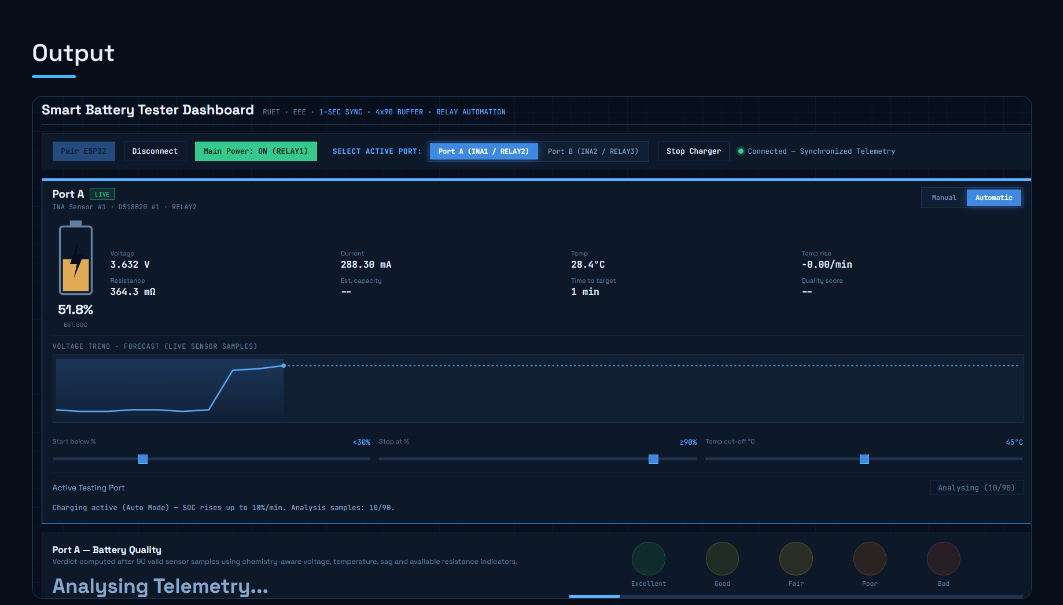
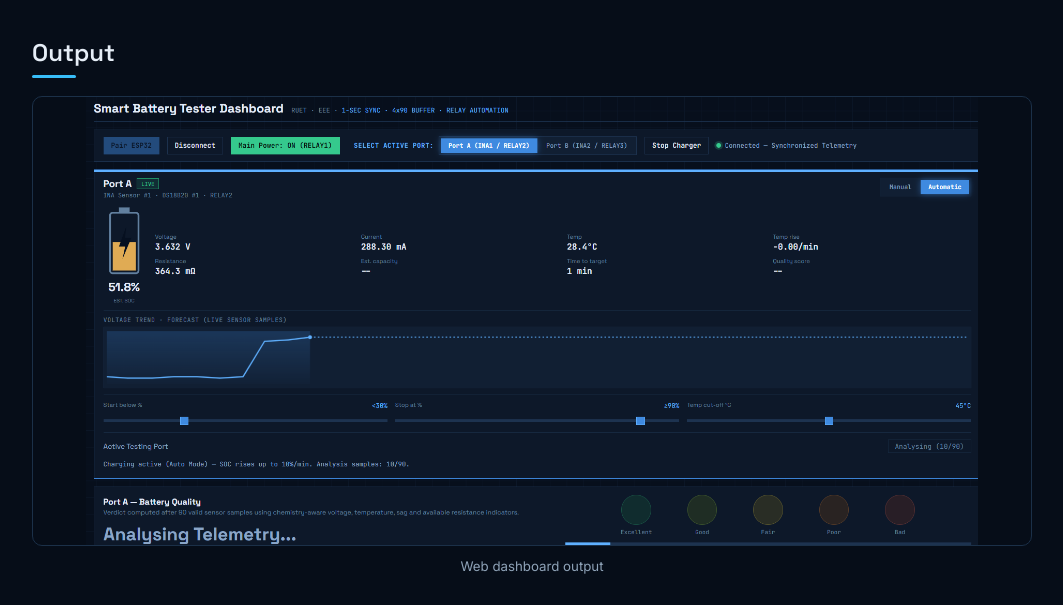
Before and after one commit to nshakib22ruet/Project-3-Intelligent-Multi-Port-Battery-Management-System, a plain HTML site: page index.html in a window 1280 px wide. Shown: the part 1704-2309 px from the top of the page, without its empty margins (108-1171 px from the left). Drawn offline with Linux system fonts and the light colour scheme.

Commit message:
Adjust image properties in shot class
Updated image styling in the shot class to improve responsiveness.

```diff
--- a/index.html
+++ b/index.html
@@ -24,7 +24,7 @@ h1{font:700 clamp(1.45rem,2.8vw,2rem)/1.25 "Space Grotesk",sans-serif;margin:0 0
 .overview-label{font:500 .75rem "JetBrains Mono",monospace;color:var(--accent);text-transform:uppercase;letter-spacing:.1em;margin-bottom:.45rem}
 .hero-info p.desc{color:var(--muted);font-size:.96rem;line-height:1.7;margin:0}
 .shot{margin:0;display:flex;flex-direction:column}
-.shot img{width:100%;min-height:260px;object-fit:cover;border-radius:10px;border:1px solid var(--line);display:block}
+.shot img{width:100%;height:auto;max-height:450px;object-fit:contain;border-radius:10px;border:1px solid var(--line);display:block}
 .shot figcaption{text-align:center;font-size:.83rem;color:var(--muted);margin-top:.55rem}
 section{margin-top:3rem}
 h2{font:600 1.5rem/1.3 "Space Grotesk",sans-serif;margin:0 0 1.1rem}
```
